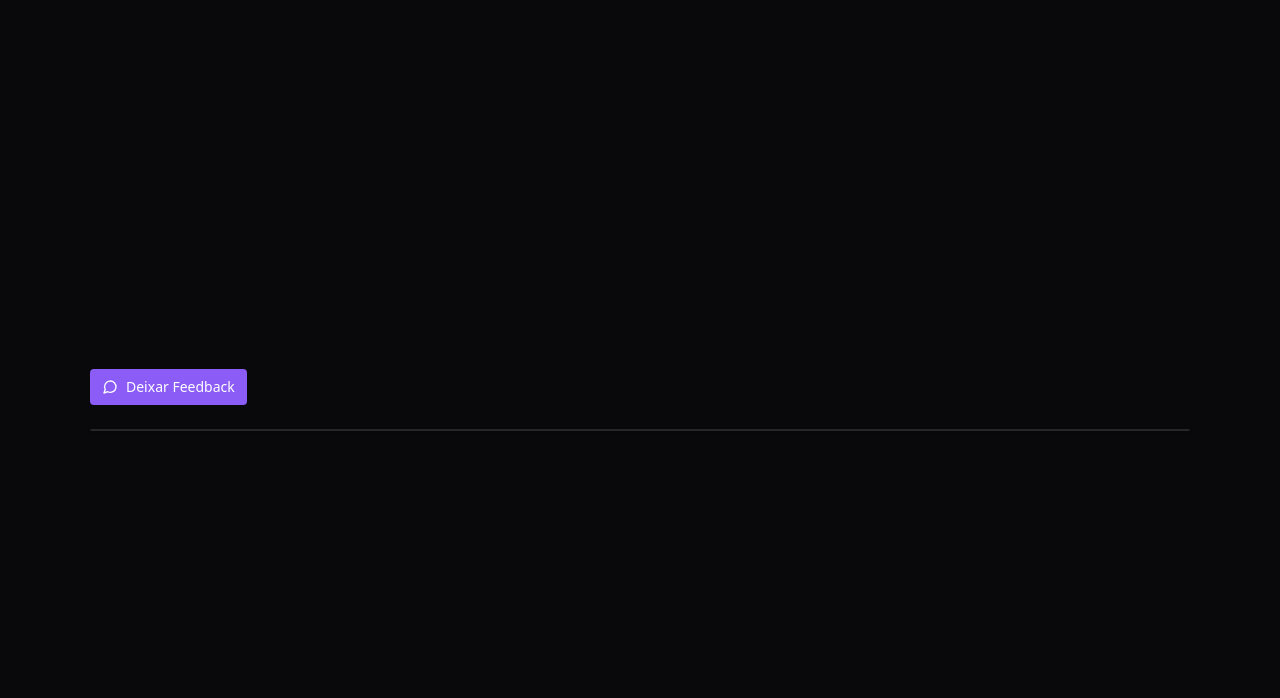
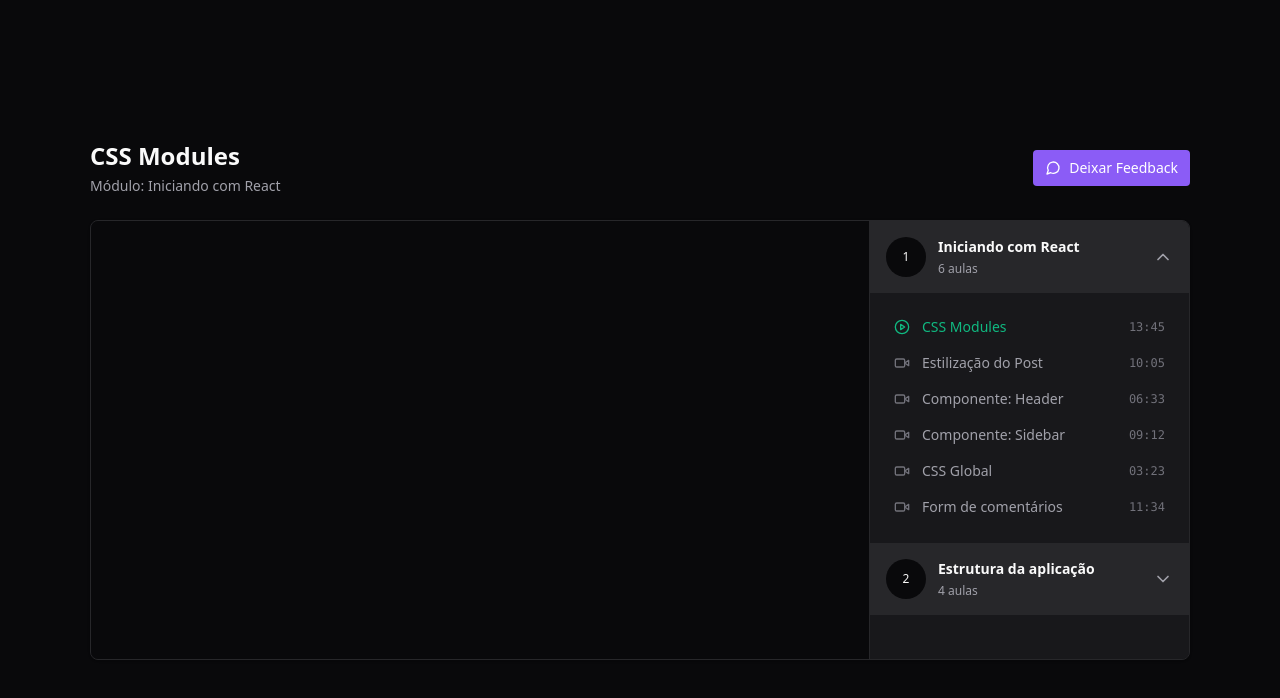
Before and after one commit to wsasouza/redux-zustand-tests, a React (Vite) app: page / in a window 1280 px wide. Shown: the top 698 px of the page. Built offline with nearby package versions, Linux system fonts and the light colour scheme; data requests are answered from the project's data file.

Commit message:
Feat:  Criando interface de loading

```diff
--- a/src/components/Header.tsx
+++ b/src/components/Header.tsx
@@ -1,18 +1,26 @@
+import { useAppSelector } from '../store'
 import { useCurrentLesson } from '../store/slices/player'
 
 export function Header() {
   const { currentModule, currentLesson } = useCurrentLesson()
 
-  if (!currentModule || !currentLesson) {
-    return null
-  }
+  const isCourseLoading = useAppSelector((state) => state.player.isLoading)
 
   return (
     <div className="flex flex-col gap-1">
-      <h1 className="text-2xl font-bold">{currentLesson.title}</h1>
-      <span className="text-sm text-zinc-400">
-        Módulo: {currentModule.title}
-      </span>
+      {isCourseLoading ? (
+        <div className="animate-pulse">
+          <div className="h-6 w-3/4 bg-zinc-700"></div>
+          <div className="h-6 w-2/3 bg-zinc-700"></div>
+        </div>
+      ) : (
+        <>
+          <h1 className="text-2xl font-bold">{currentLesson?.title}</h1>
+          <span className="text-sm text-zinc-400">
+            Módulo: {currentModule?.title}
+          </span>
+        </>
+      )}
     </div>
   )
 }
--- a/src/components/VideoPlayer.tsx
+++ b/src/components/VideoPlayer.tsx
@@ -1,31 +1,36 @@
 import ReactPlayer from 'react-player/youtube'
 
 import { next, useCurrentLesson } from '../store/slices/player'
-import { useAppDispatch } from '../store'
+import { useAppDispatch, useAppSelector } from '../store'
+import { Loader } from 'lucide-react'
 
 export function VideoPlayer() {
   const dispatch = useAppDispatch()
 
   const { currentLesson: lesson } = useCurrentLesson()
 
+  const isCourseLoading = useAppSelector((state) => state.player.isLoading)
+
   function handlePlayNext() {
     dispatch(next())
   }
 
-  if (!lesson) {
-    return null
-  }
-
   return (
     <div className="aspect-video w-full bg-zinc-950">
+      {isCourseLoading ? (
+        <div className="flex h-full items-center justify-center">
+          <Loader className="w-6 h-6 text-zinc-400 animate-spin" />
+        </div>
+      ) : (
         <ReactPlayer
           width="100%"
           height="100%"
           controls
           playing
           onEnded={handlePlayNext}
-        url={`https://www.youtube.com/watch?v=${lesson.id}`}
+          url={`https://www.youtube.com/watch?v=${lesson?.id}`}
         />
+      )}
     </div>
   )
 }
--- a/src/store/slices/player.ts
+++ b/src/store/slices/player.ts
@@ -19,18 +19,20 @@ export interface PlayerState {
   course: Course | null
   currentModuleIndex: number
   currentLessonIndex: number
+  isLoading: boolean
 }
 
 const initialState: PlayerState = {
   course: null,
   currentModuleIndex: 0,
   currentLessonIndex: 0,
+  isLoading: true,
 }
 
-export const loadCourse = createAsyncThunk('start', async () => {
-  api.get('/courses/1').then((response) => {
-    console.log(response.data)
-  })
+export const loadCourse = createAsyncThunk('player/load', async () => {
+  const response = await api.get('/courses/1')
+
+  return response.data
 })
 
 export const playerSlice = createSlice({
@@ -38,10 +40,6 @@ export const playerSlice = createSlice({
   initialState,
 
   reducers: {
-    start: (state, action: PayloadAction<Course>) => {
-      state.course = action.payload
-    },
-
     play: (state, action: PayloadAction<[number, number]>) => {
       state.currentModuleIndex = action.payload[0]
       state.currentLessonIndex = action.payload[1]
@@ -65,10 +63,20 @@ export const playerSlice = createSlice({
       }
     },
   },
+  extraReducers(builder) {
+    builder.addCase(loadCourse.pending, (state) => {
+      state.isLoading = true
+    })
+
+    builder.addCase(loadCourse.fulfilled, (state, action) => {
+      state.course = action.payload
+      state.isLoading = false
+    })
+  },
 })
 
 export const player = playerSlice.reducer
-export const { start, play, next } = playerSlice.actions
+export const { play, next } = playerSlice.actions
 
 export const useCurrentLesson = () => {
   return useAppSelector((state) => {
```
Also changed, not shown: 1 other file (tests, documents, lock files or other folders). Lines whose indentation alone changed are shown as unchanged.
